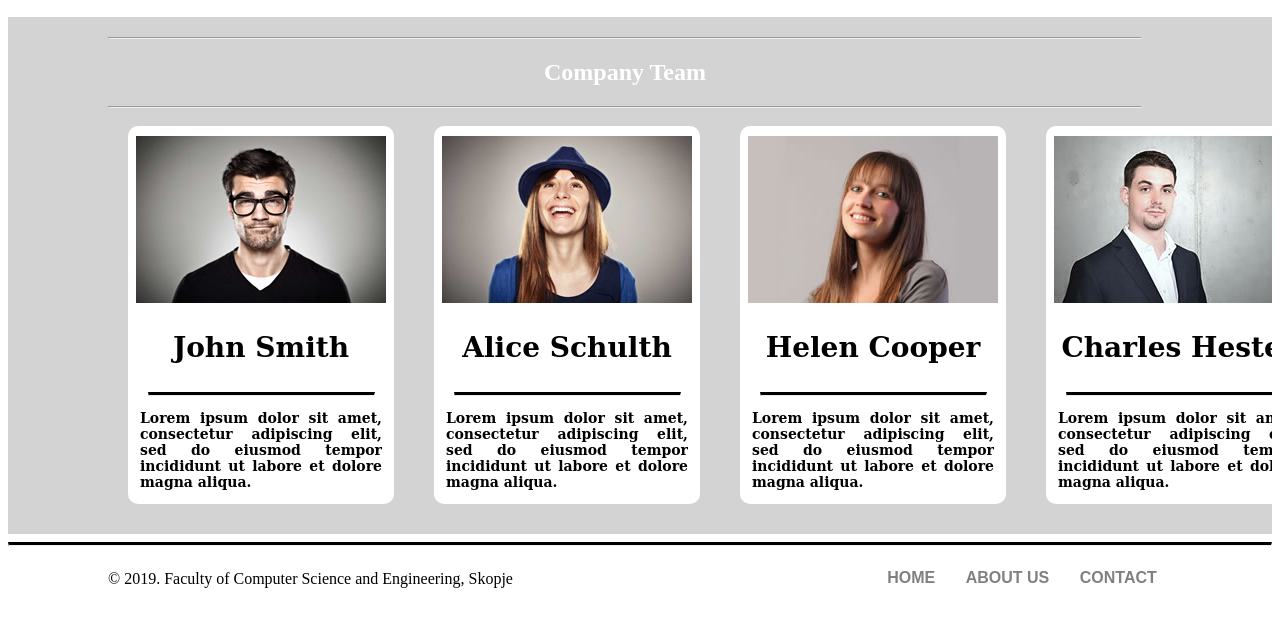
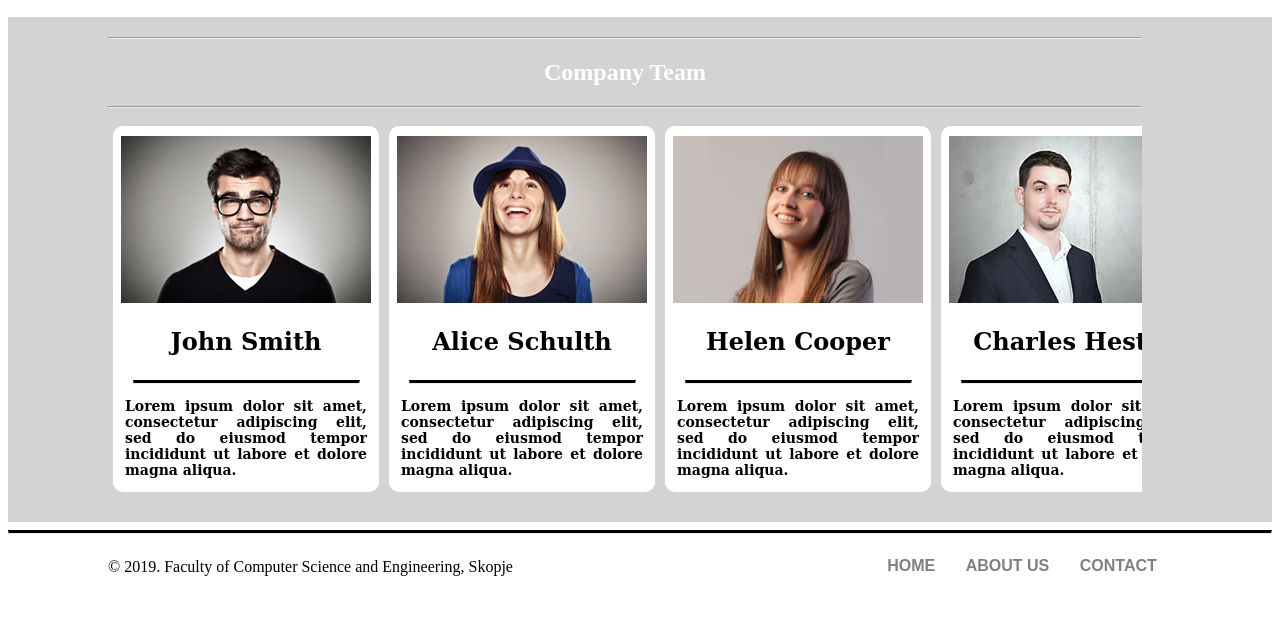
Before and after one commit to imdat1/labs4, a plain HTML site: page AboutUs.html in a window 1280 px wide. Shown: the part 166-792 px from the top of the page. Drawn offline with Linux system fonts and the light colour scheme.

Commit message:
Update aboutUs.css

```diff
--- a/aboutUs.css
+++ b/aboutUs.css
@@ -11,13 +11,14 @@
 }
 
 .cards{
-    display: flex;
+    display:flex;
+    overflow: auto;
 }
 
 .worker{
-    display: inline-block;
+    display: block;
     background-color: white;
-    margin: 10px 20px 10px 20px;
+    margin: 10px 5px 10px 5px;
     border-radius: 10px;
 }
 
@@ -31,7 +32,7 @@
 .worker h3{
     color: black;
     text-align: center;
-    font-size: 28px;
+    font-size: 24px;
 
 }
 
```
